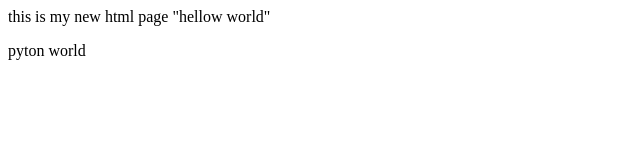
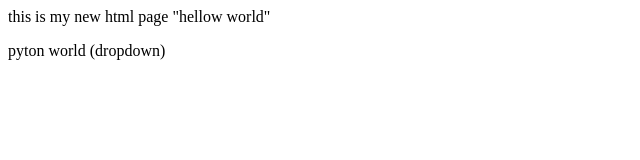
Before and after one commit to kushal-jk/localrepo, a plain HTML site: page index.html in a window 1280 px wide. Shown: the full height of the page, 0-640 px from the left. Drawn offline with Linux system fonts and the light colour scheme.

Commit message:
dropdown

```diff
--- a/index.html
+++ b/index.html
@@ -1,2 +1,2 @@
 <p>this is my new html page "hellow world"</p>
-<p>pyton world</p>
+<p>pyton world (dropdown)</p>
```
